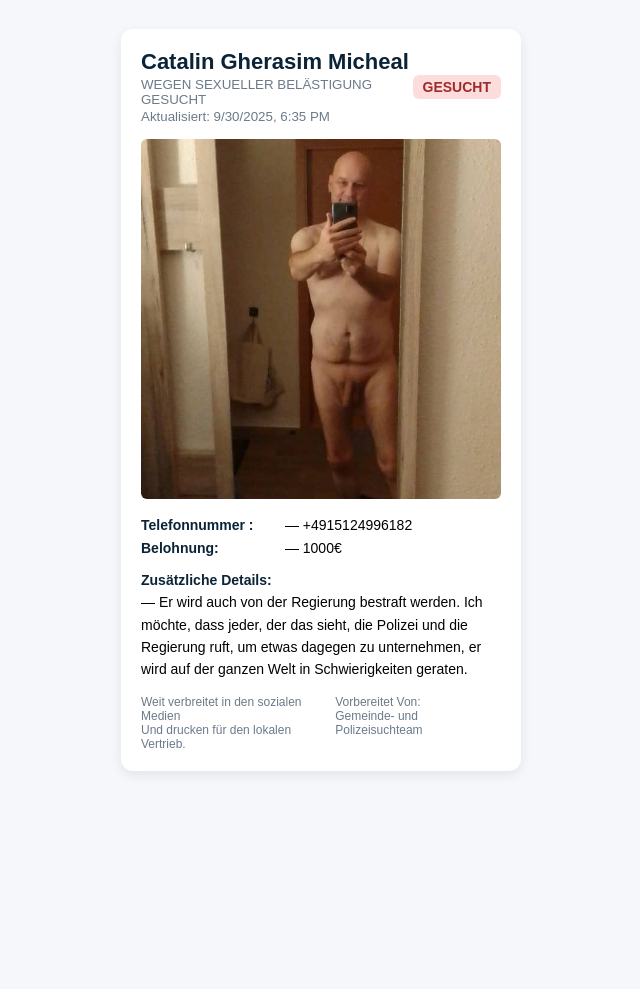
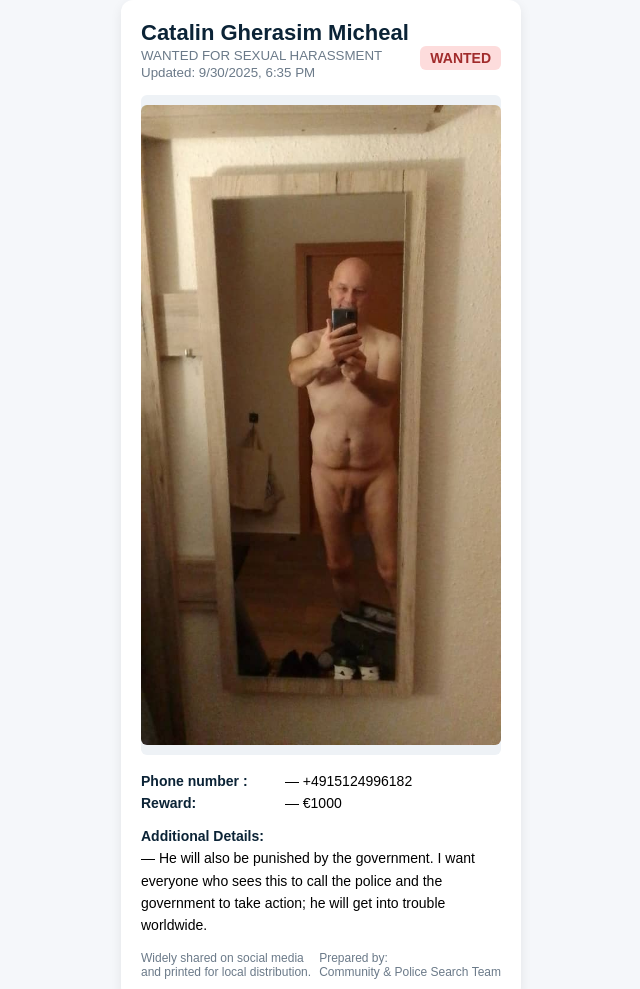
Before and after one commit to Cargill-Usa/Cargill-Usa.github.io, a plain HTML site: page index.html in a window 1280 px wide. Shown: the whole page, without its empty margins (319-959 px from the left). Before the commit the page ends 800 px from the top, so only its background shows below. Drawn offline with Linux system fonts and the light colour scheme.

Commit message:
Update index.html

```diff
--- a/index.html
+++ b/index.html
@@ -3,7 +3,7 @@
 <head>
 <meta charset="utf-8">
 <meta name="viewport" content="width=device-width,initial-scale=1">
-<title>Gesucht </title>
+<title>Wanted</title>
 <style>
   body {
     font-family: Arial, sans-serif;
@@ -53,7 +53,7 @@
     display: flex;
     align-items: center;
     justify-content: center;
-    height: 360px; /* bigger photo box */
+    height: 660px; /* bigger photo box */
     overflow: hidden;
   }
 
@@ -92,9 +92,9 @@
 <div class="flyer">
   <div>
     <h2>Catalin Gherasim Micheal</h2>
-    <div class="status">GESUCHT</div>
-    <small>WEGEN SEXUELLER BELÄSTIGUNG GESUCHT</small>
-    <small>Aktualisiert: 9/30/2025, 6:35 PM</small>
+    <div class="status">WANTED</div>
+    <small>WANTED FOR SEXUAL HARASSMENT</small>
+    <small>Updated: 9/30/2025, 6:35 PM</small>
   </div>
 
   <!-- Bigger photo -->
@@ -103,14 +103,14 @@
   </div>
 
   <div class="info">
-    <div><b>Telefonnummer :</b> — +4915124996182</div>
-    <div><b>Belohnung:</b> — 1000€</div>
-    <div class="extra"><b>Zusätzliche Details:</b><br>— Er wird auch von der Regierung bestraft werden. Ich möchte, dass jeder, der das sieht, die Polizei und die Regierung ruft, um etwas dagegen zu unternehmen, er wird auf der ganzen Welt in Schwierigkeiten geraten.</div>
+    <div><b>Phone number :</b> — +4915124996182</div>
+    <div><b>Reward:</b> — €1000</div>
+    <div class="extra"><b>Additional Details:</b><br>— He will also be punished by the government. I want everyone who sees this to call the police and the government to take action; he will get into trouble worldwide.</div>
   </div>
 
   <footer>
-    <span>Weit verbreitet in den sozialen Medien<br>Und drucken für den lokalen Vertrieb.</span>
-    <span>Vorbereitet Von:<br>Gemeinde- und Polizeisuchteam</span>
+    <span>Widely shared on social media<br>and printed for local distribution.</span>
+    <span>Prepared by:<br>Community & Police Search Team</span>
   </footer>
 </div>
 
```
